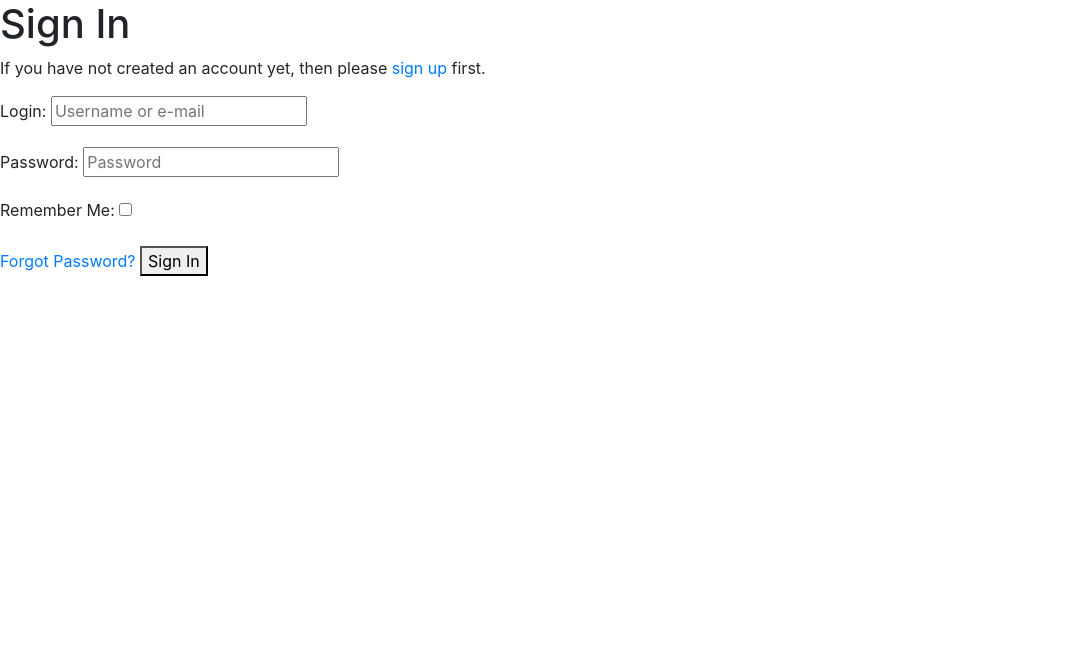
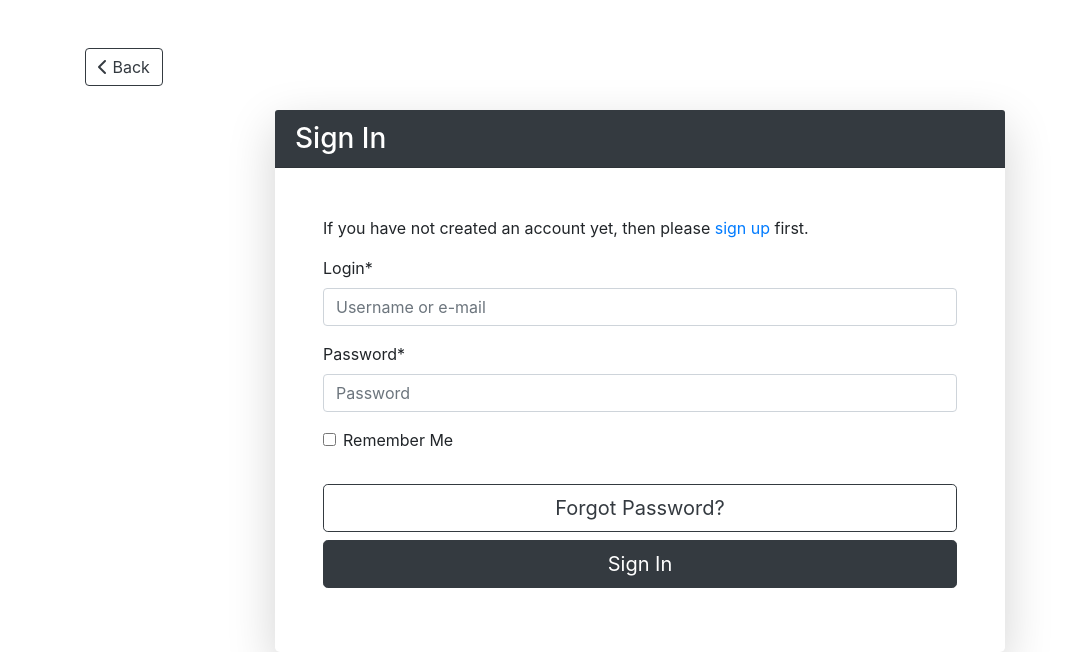
Before and after one commit to EAmbrozas/gear-up, a Django app: page /accounts/login/ in a window 1280 px wide. Shown: the part 191-843 px from the top of the page, without its empty margins (0-1080 px from the left). Before the commit the page ends 467 px from the top, so only its background shows below. Run offline with Django 3.2, Linux system fonts and the light colour scheme; some libraries are stand-ins or nearby versions.

Commit message:
Styled login, logout, signup and password reset templates

```diff
--- a/templates/allauth/account/login.html
+++ b/templates/allauth/account/login.html
@@ -6,41 +6,55 @@
 {% block head_title %}{% trans "Sign In" %}{% endblock %}
 
 {% block content %}
-
-<h1>{% trans "Sign In" %}</h1>
-
+<div class="container mt-5">
+    <!-- Back Button -->
+    <div class="mb-4">
+        <a href="{{ request.META.HTTP_REFERER }}" class="btn btn-outline-dark">
+            <i class="fa-solid fa-chevron-left"></i> Back
+        </a>
+    </div>
+    <div class="row justify-content-center">
+        <div class="col-md-8">
+            <div class="card shadow-lg border-0 rounded-lg">
+                <div class="card-header bg-dark text-white">
+                    <h3 class="card-title mb-0">{% trans "Sign In" %}</h3>
+                </div>
+                <div class="card-body p-5">
                     {% get_providers as socialaccount_providers %}
 
                     {% if socialaccount_providers %}
                     <p>{% blocktrans with site.name as site_name %}Please sign in with one
-of your existing third party accounts. Or, <a href="{{ signup_url }}">sign up</a>
+                    of your existing third party accounts. Or, <a href="{{ signup_url }}" class="text-dark">sign up</a>
                     for a {{ site_name }} account and sign in below:{% endblocktrans %}</p>
 
                     <div class="socialaccount_ballot">
-
                         <ul class="socialaccount_providers">
                             {% include "socialaccount/snippets/provider_list.html" with process="login" %}
                         </ul>
-
                         <div class="login-or">{% trans 'or' %}</div>
-
                     </div>
 
                     {% include "socialaccount/snippets/login_extra.html" %}
 
                     {% else %}
                     <p>{% blocktrans %}If you have not created an account yet, then please
-<a href="{{ signup_url }}">sign up</a> first.{% endblocktrans %}</p>
+                    <a href="{{ signup_url }}" class="text-primary">sign up</a> first.{% endblocktrans %}</p>
                     {% endif %}
 
                     <form class="login" method="POST" action="{% url 'account_login' %}">
                         {% csrf_token %}
-  {{ form.as_p }}
+                        {{ form|crispy }}
                         {% if redirect_field_value %}
                         <input type="hidden" name="{{ redirect_field_name }}" value="{{ redirect_field_value }}" />
                         {% endif %}
-  <a class="button secondaryAction" href="{% url 'account_reset_password' %}">{% trans "Forgot Password?" %}</a>
-  <button class="primaryAction" type="submit">{% trans "Sign In" %}</button>
+                        <div class="form-group mt-4">
+                            <a class="btn btn-outline-dark btn-lg mt-2 w-100" href="{% url 'account_reset_password' %}">{% trans "Forgot Password?" %}</a>
+                            <button type="submit" class="btn btn-dark btn-lg mt-2 w-100">{% trans "Sign In" %}</button>
+                        </div>
                     </form>
-
+                </div>
+            </div>
+        </div>
+    </div>
+</div>
 {% endblock %}
```
Also changed, not shown: templates/allauth/account/logout.html (+23 -7 lines), templates/allauth/account/password_reset.html (+23 -4 lines), templates/allauth/account/signup.html (+24 -6 lines). Lines whose indentation alone changed are shown as unchanged.
